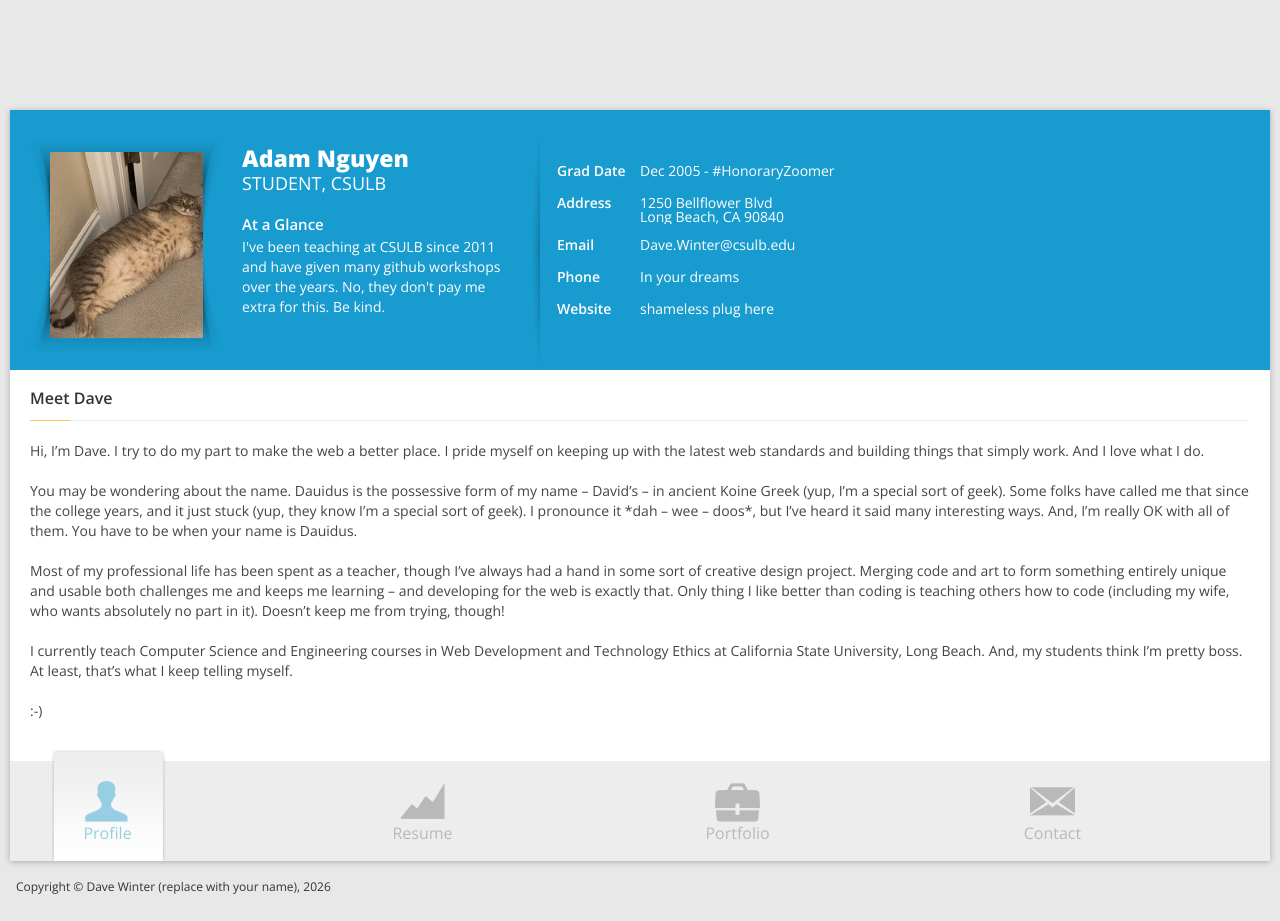
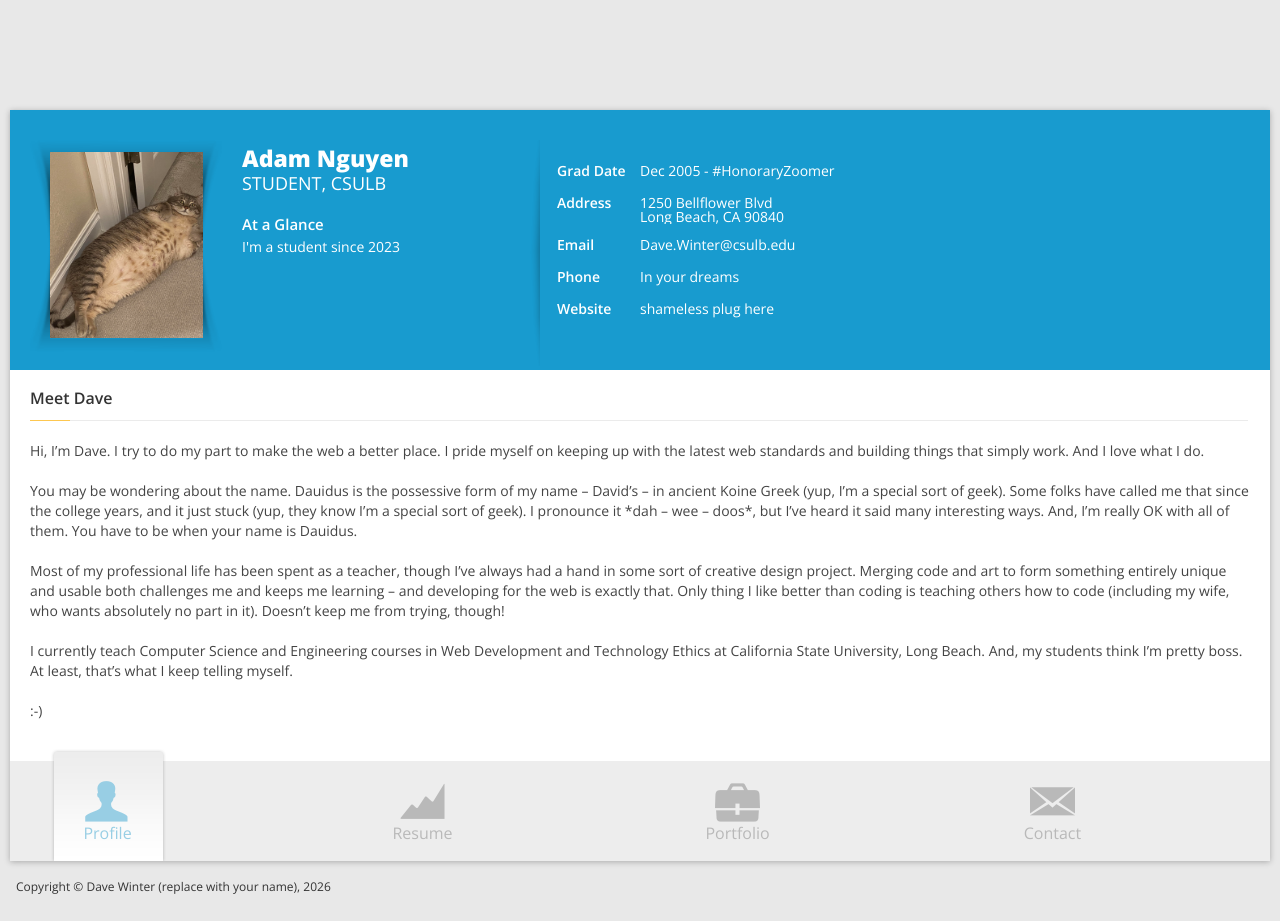
Before and after one commit to dauidus/github-workshop-section-1-sp-26, a plain HTML site: page index.html in a window 1280 px wide. Drawn offline with nearby package versions, Linux system fonts and the light colour scheme; some packages are replaced by stand-ins of ours.

Commit message:
Update index.html

```diff
--- a/index.html
+++ b/index.html
@@ -60,7 +60,7 @@
                         <h1>Adam Nguyen</h1>
                         <h3>STUDENT, CSULB</h3>
                         <h4>At a Glance</h4>
-                        <p>I've been teaching at CSULB since 2011 and have given many github workshops over the years. No, they don't pay me extra for this. Be kind.</p>
+                        <p>I'm a student since 2023</p>
                     </div>
                     <!-- /About section -->
 
```
